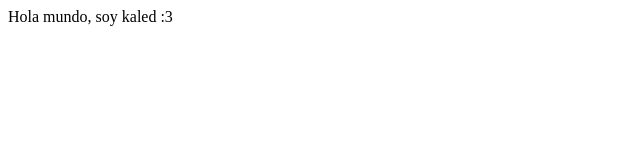
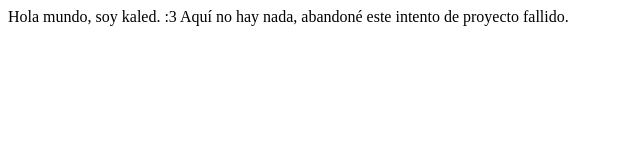
Before and after one commit to kaledps3/undefined, a plain HTML site: page index.html in a window 1280 px wide. Shown: the whole page, without its empty margins (0-640 px from the left). Drawn offline with Linux system fonts and the light colour scheme.

Commit message:
Update index.html

```diff
--- a/index.html
+++ b/index.html
@@ -5,6 +5,8 @@
 Aquí no hay nada, abandoné este intento de proyecto fallido.</title>
 </head>
 <body>
-<hl> Hola mundo, soy kaled :3</hl>
+<hl> Hola mundo, soy kaled. :3
+
+Aquí no hay nada, abandoné este intento de proyecto fallido.</hl>
 </body>
 </html>
```
